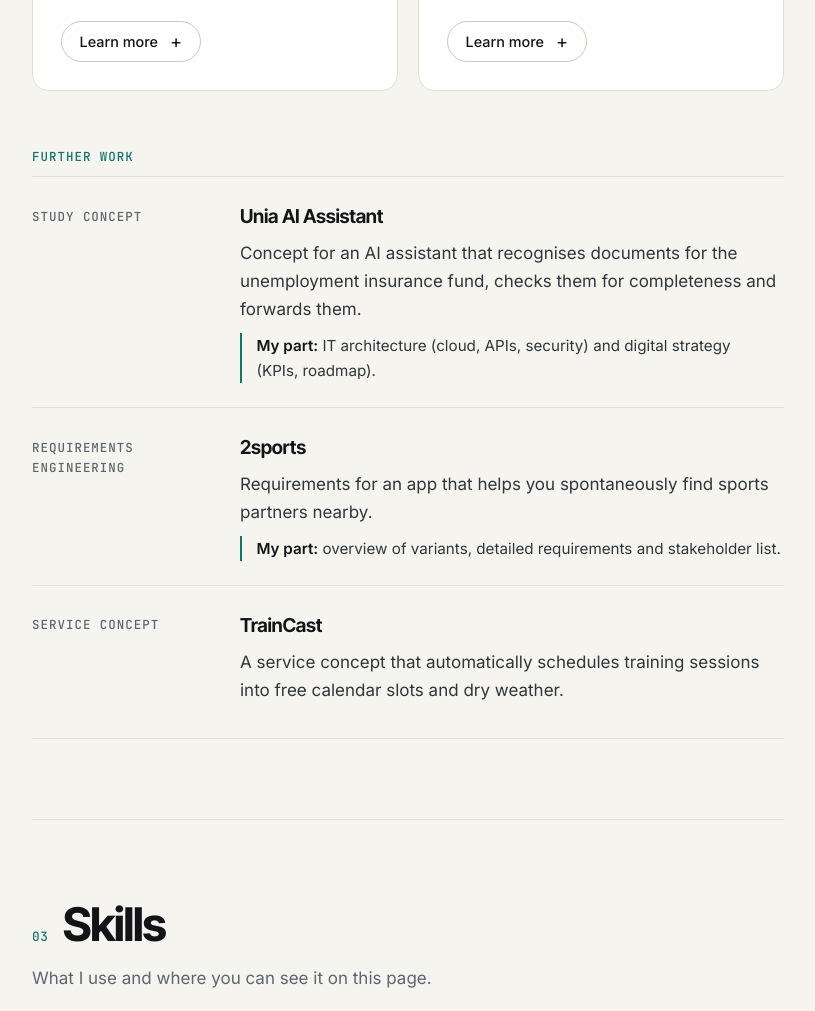
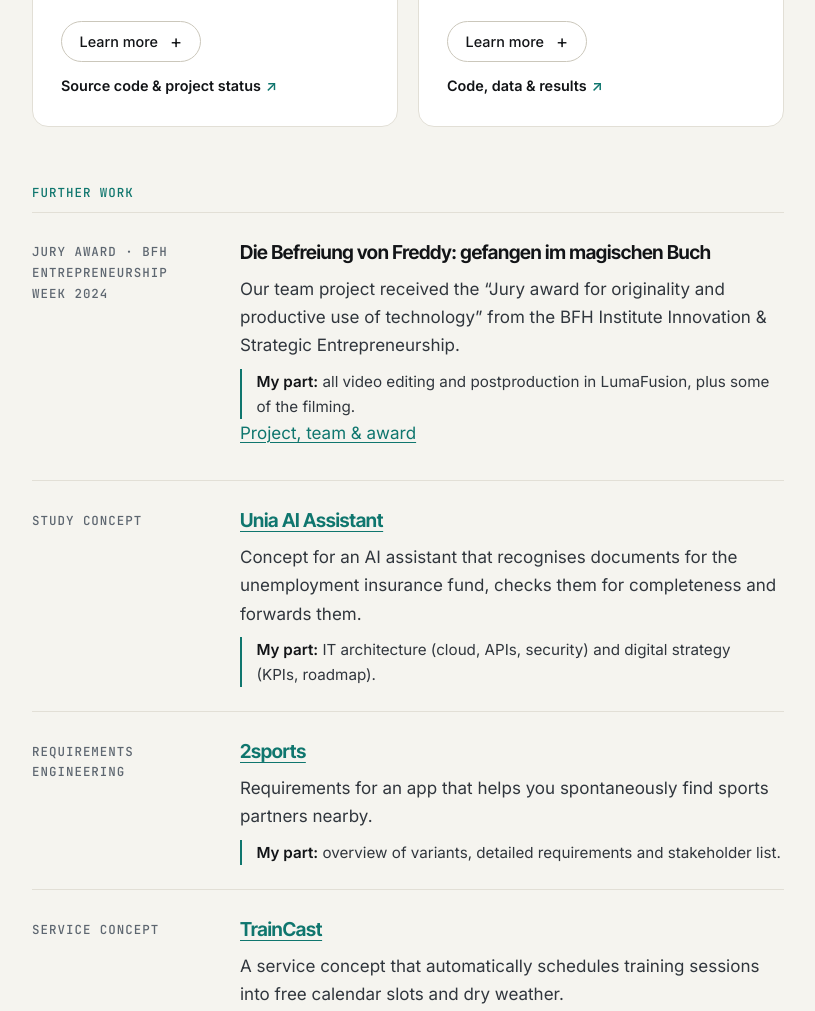
Before and after one commit to Jonasbader7/Portfoliopage, a plain HTML site: page index.html in a window 1280 px wide. Shown: the part 3454-4465 px from the top of the page, without its empty margins (384-1199 px from the left). Drawn offline with Linux system fonts and the light colour scheme; no server answers.

Commit message:
Add Freddy jury award and link published study projects

```diff
--- a/index.html
+++ b/index.html
@@ -335,6 +335,7 @@
                             <div class="card-actions">
                                 <button type="button" class="details-toggle" aria-expanded="false"
                                     aria-controls="details-splitmate">Mehr erfahren</button>
+                                <a href="https://github.com/Jonasbader7/SplitMate" target="_blank" rel="noopener noreferrer" data-i18n="sm.code">Quellcode &amp; Projektstand</a>
                             </div>
                         </article>
                     </li>
@@ -377,6 +378,7 @@
                             <div class="card-actions">
                                 <button type="button" class="details-toggle" aria-expanded="false"
                                     aria-controls="details-r">Mehr erfahren</button>
+                                <a href="https://github.com/Jonasbader7/life-expectancy-analysis-r" target="_blank" rel="noopener noreferrer" data-i18n="r.code">Code, Daten &amp; Ergebnisse</a>
                             </div>
                         </article>
                     </li>
@@ -387,9 +389,19 @@
                 <h3 class="section-label" data-i18n="projects.more">Weitere Arbeiten</h3>
                 <ul class="work-list">
                     <li class="work-item">
+                        <p class="project-meta" data-i18n="freddy.meta">Jurypreis · BFH Entrepreneurship Week 2024</p>
+                        <div>
+                            <h4>Die Befreiung von Freddy: gefangen im magischen Buch</h4>
+                            <p data-i18n="freddy.text">Unser Teamprojekt erhielt den «Jury award for originality and productive use of technology» des BFH Institute Innovation &amp; Strategic Entrepreneurship.</p>
+                            <p class="project-role" data-i18n="freddy.role"><strong>Mein Teil:</strong> gesamter Videoschnitt und Nachbearbeitung in LumaFusion; teilweise Mitarbeit bei den Aufnahmen.</p>
+                            <p><a href="https://github.com/Jonasbader7/freddy-entrepreneurship-2024" target="_blank" rel="noopener noreferrer" data-i18n="freddy.link">Projekt, Team &amp; Auszeichnung</a></p>
+                        </div>
+                    </li>
+
+                    <li class="work-item">
                         <p class="project-meta" data-i18n="unia.meta">Studienkonzept</p>
                         <div>
-                            <h4>Unia AI Assistant</h4>
+                            <h4><a href="https://github.com/Jonasbader7/bfh-digital-business-projects/tree/main/unia-ai-assistant" target="_blank" rel="noopener noreferrer">Unia AI Assistant</a></h4>
                             <p data-i18n="unia.text">
                                 Konzept für einen KI-Assistenten, der Unterlagen für die Arbeitslosenkasse erkennt,
                                 auf Vollständigkeit prüft und weiterleitet.
@@ -402,7 +414,7 @@
                     <li class="work-item">
                         <p class="project-meta">Requirements Engineering</p>
                         <div>
-                            <h4>2sports</h4>
+                            <h4><a href="https://github.com/Jonasbader7/bfh-digital-business-projects/tree/main/2sports" target="_blank" rel="noopener noreferrer">2sports</a></h4>
                             <p data-i18n="two.text">
                                 Anforderungen an eine App, mit der man spontan Sportpartner:innen in der Nähe findet.
                             </p>
@@ -414,7 +426,7 @@
                     <li class="work-item">
                         <p class="project-meta" data-i18n="tc.meta">Servicekonzept</p>
                         <div>
-                            <h4>TrainCast</h4>
+                            <h4><a href="https://github.com/Jonasbader7/bfh-digital-business-projects/tree/main/traincast" target="_blank" rel="noopener noreferrer">TrainCast</a></h4>
                             <p data-i18n="tc.text">Servicekonzept, das Trainings automatisch in freie Kalenderlücken und
                                 trockenes Wetter plant.</p>
                         </div>
--- a/lang/en.json
+++ b/lang/en.json
@@ -8,20 +8,17 @@
     "menu.open": "Open menu",
     "menu.close": "Close menu",
     "lang.aria": "Language",
-
     "hero.alt": "Portrait of Jonas Bader",
     "hero.role": "Digital Business &amp; AI · Data analysis · Bern",
     "hero.intro": "I enjoy working with data, mathematics and tricky questions. Here I show projects I have worked on: what they do, how they work and what I found out along the way.",
     "hero.ctaProjects": "Explore projects",
     "hero.ctaContact": "Get in touch",
-
     "side.aria": "Short profile",
     "side.languages": "Languages",
     "side.languagesText": "German (native), English (C1), French (B2)",
     "side.outside": "Outside of studies",
     "side.outsideText": "Triathlon, floorball, climbing, piano",
     "side.github": "Recently on GitHub",
-
     "about.title": "About me",
     "about.lead": "I love data, mathematics and complex problems, especially when the solution does something good for people and nature.",
     "about.pathTitle": "How I got here",
@@ -37,7 +34,6 @@
     "cv.4": "Passerelle (university entrance programme), Kollegium St.&nbsp;Michael (final grade 5.0 out of 6)",
     "cv.5": "Client advisor and assistant to bank management, Raiffeisenbank See-Lac",
     "cv.6": "Commercial apprenticeship in banking (EFZ) with vocational baccalaureate, Raiffeisenbank See-Lac",
-
     "skills.title": "Skills",
     "skills.intro": "What I use and where you can see it on this page.",
     "skills.dataH": "Data &amp; statistics",
@@ -55,12 +51,10 @@
     "skills.methUse": "<span>Used in</span> data analysis, 2sports, BCS team, TrainCast",
     "skills.aiH": "Working with AI",
     "skills.aiUse": "<span>Used in</span> BORS and this page, for code and translations",
-
     "projects.title": "Projects",
     "projects.more": "Further work",
     "toggle.more": "Learn more",
     "toggle.less": "Show less",
-
     "bors.alt": "BORS web app: map of Bern with streets coloured green, yellow or red depending on passability",
     "bors.meta": "Main project · BFH team project, 6 people",
     "bors.text": "Routing for emergency vehicles: which street is physically passable for which vehicle? For an emergency doctor's car, an ambulance and two fire engines, BORS checks whether width, height and weight are sufficient and calculates the route on that basis, in Bern and ten neighbouring municipalities.",
@@ -85,7 +79,6 @@
     "bors.live": "Load live preview here",
     "bors.liveTitle": "BORS web app, live preview",
     "bors.link": "Open the web app",
-
     "sm.alt": "SplitMate debt overview: total 20 CHF, two people each pay 10 CHF to a third",
     "sm.meta": "Team project · Software Engineering",
     "sm.text": "A web app that lets a shared flat split its costs fairly: create a group, record expenses, and the app shows who owes whom how much.",
@@ -103,7 +96,6 @@
     "sm.calc3": "Settle debtors and creditors one after the other until all balances are zero. This needs at most one payment fewer than there are people.",
     "sm.limitsH": "Limits and next step",
     "sm.limits": "Today the calculation splits all expenses evenly among the people who paid something themselves, and not yet per group. As a next step it would have to calculate per group and take into account who an expense was for.",
-
     "r.alt": "Scatter plot: life expectancy falls as the share of smokers rises, more steeply in high-income regions",
     "r.meta": "Group project · Data Management &amp; Data Analysis",
     "r.title": "Data analysis: life expectancy (R)",
@@ -114,17 +106,13 @@
     "r.resultH": "Result",
     "r.result": "Regions with a higher share of smokers have a lower life expectancy on average, and in higher-income regions this relationship is steeper (interaction share of smokers × income). I checked the models with residual diagnostics.",
     "r.limit": "Because these are observational data, the analysis shows an association, not a causal effect.",
-
     "unia.meta": "Study concept",
     "unia.text": "Concept for an AI assistant that recognises documents for the unemployment insurance fund, checks them for completeness and forwards them.",
     "unia.role": "<strong>My part:</strong> IT architecture (cloud, APIs, security) and digital strategy (KPIs, roadmap).",
-
     "two.text": "Requirements for an app that helps you spontaneously find sports partners nearby.",
     "two.role": "<strong>My part:</strong> overview of variants, detailed requirements and stakeholder list.",
-
     "tc.meta": "Service concept",
     "tc.text": "A service concept that automatically schedules training sessions into free calendar slots and dry weather.",
-
     "contact.title": "Contact",
     "contact.text": "The easiest way to reach me is this form. You can find my code on <a href=\"https://github.com/Jonasbader7\">GitHub</a>.",
     "form.name": "Name",
@@ -140,6 +128,11 @@
     "err.message": "Please write at least 10 characters (currently {n}).",
     "repo.empty": "No public projects yet.",
     "repo.error": "Currently unavailable.",
-
-    "footer.code": "Code on GitHub"
+    "footer.code": "Code on GitHub",
+    "r.code": "Code, data & results",
+    "freddy.meta": "Jury award · BFH Entrepreneurship Week 2024",
+    "freddy.text": "Our team project received the “Jury award for originality and productive use of technology” from the BFH Institute Innovation & Strategic Entrepreneurship.",
+    "freddy.role": "<strong>My part:</strong> all video editing and postproduction in LumaFusion, plus some of the filming.",
+    "freddy.link": "Project, team & award",
+    "sm.code": "Source code & project status"
 }
```
Also changed, not shown: lang/fr.json (+7 -14 lines), img/r-analyse-interaktion.png.
